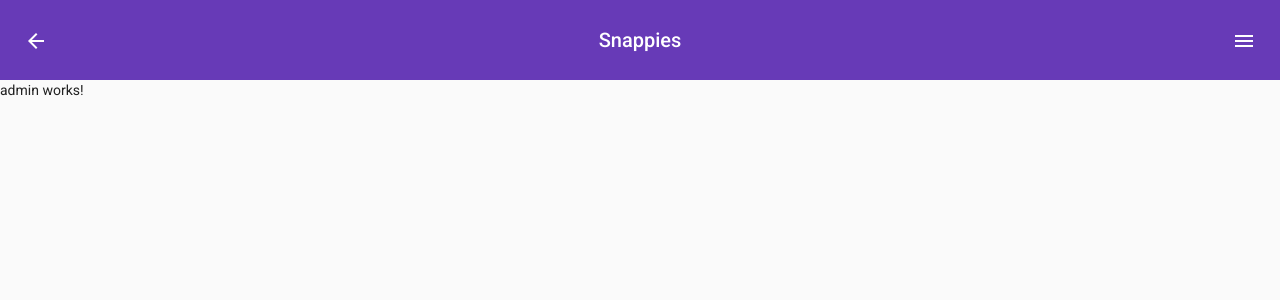
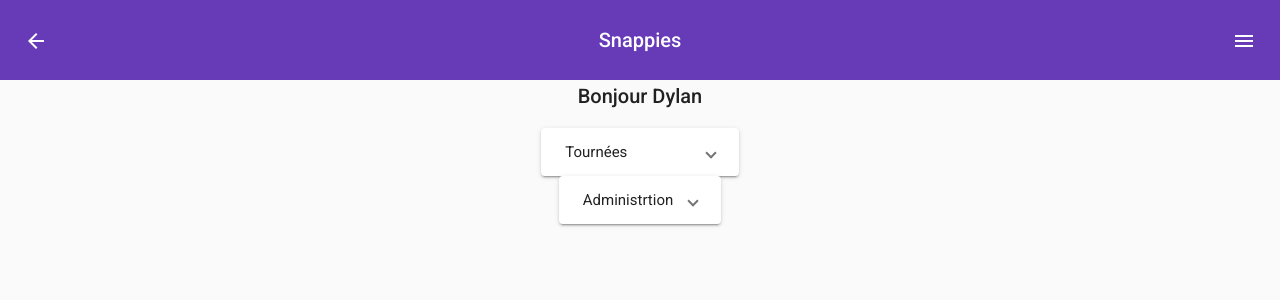
Before and after one commit to pfe-2023-group-03/snappies-front, an Angular app: page /admin in a window 1280 px wide. Shown: the top 300 px of the page. Built offline with nearby package versions, Linux system fonts and the light colour scheme.

Commit message:
feat: admin content added + service for navigation

```diff
--- a/src/app/admin/admin.component.css
+++ b/src/app/admin/admin.component.css
@@ -0,0 +1,11 @@
+.center-text {
+    display: flex;
+    flex-direction: column;
+    align-items: center;
+    text-align: center;
+}
+
+.panel-content {
+  display: flex;
+  flex-direction: column;
+}
--- a/src/app/admin/admin.component.html
+++ b/src/app/admin/admin.component.html
@@ -1 +1,23 @@
-<p>admin works!</p>
+<div class="center-text">
+    <h2>Bonjour Dylan</h2>
+
+    <mat-expansion-panel>
+        <mat-expansion-panel-header>
+        <mat-panel-title>Tournées</mat-panel-title>
+        </mat-expansion-panel-header>
+        <div class="panel-content">
+            <button mat-raised-button color="primary" (click)="navigateTo('/users')">Voir les Tournées</button>  <!--change path-->
+            <button mat-raised-button color="primary" (click)="navigateTo('/login')">Gérer livreurs</button>  <!--change path-->
+            <button mat-raised-button color="primary" (click)="navigateTo('/users')">Gérer les Tournées</button>  <!--change path-->
+        </div>
+    </mat-expansion-panel>
+
+    <mat-expansion-panel>
+        <mat-expansion-panel-header>
+        <mat-panel-title>Administrtion</mat-panel-title>
+        </mat-expansion-panel-header>
+        <div class="panel-content">
+            <button mat-raised-button color="primary" (click)="navigateTo('/users')">admin</button>  <!--change path-->
+        </div>
+    </mat-expansion-panel>
+</div>
--- a/src/app/admin/admin.component.ts
+++ b/src/app/admin/admin.component.ts
@@ -1,17 +1,19 @@
 import { Component, OnInit } from '@angular/core';
+import { NavigationService } from '../services/navigation.service';
 
 @Component({
   selector: 'app-admin',
-  standalone: true,
-  imports: [],
   templateUrl: './admin.component.html',
   styleUrls: ['./admin.component.css']
 })
 export class AdminComponent implements OnInit{
 
-  constructor() { }
+  constructor(private navigationService: NavigationService) { }
 
   ngOnInit(): void {
     // Add initialization logic here
   }
+  navigateTo(route: string): void {
+    this.navigationService.navigateTo(route);
+  }
 }
--- a/src/app/app.module.ts
+++ b/src/app/app.module.ts
@@ -12,6 +12,8 @@
 import { MatToolbarModule } from '@angular/material/toolbar';
 import { ServiceWorkerModule } from '@angular/service-worker';
 import { MatSlideToggleModule } from '@angular/material/slide-toggle';
+import { AdminModule } from './admin/admin.module';
+import { NavigationService } from './services/navigation.service';
 
 
 
@@ -22,6 +24,7 @@
       UsersModule,
       NavbarModule,
       LoginformModule,
+      AdminModule,
       HttpClientModule,
       BrowserAnimationsModule,
       MatToolbarModule,
@@ -33,6 +36,7 @@
   // or after 30 seconds (whichever comes first).
   registrationStrategy: 'registerWhenStable:30000'
 })],
+  providers: [NavigationService],
   bootstrap: [AppComponent],
   schemas: [CUSTOM_ELEMENTS_SCHEMA]
 })
--- a/src/app/navbar/navbar.component.html
+++ b/src/app/navbar/navbar.component.html
@@ -9,7 +9,7 @@
 </mat-toolbar>
 
 <mat-sidenav-container style="height: 90%"> <!--HARDCODE LA TAILLE ATTENTION -->
-    <mat-sidenav mode="push" #sidenav position="end">
+    <mat-sidenav mode="over" #sidenav position="end">
         <mat-nav-list>
             <a mat-list-item (click)="navigateTo('/')">Home</a>
             <a mat-list-item (click)="navigateTo('/users')">Users</a>
--- a/src/app/navbar/navbar.component.ts
+++ b/src/app/navbar/navbar.component.ts
@@ -1,6 +1,6 @@
 import { Component, OnInit } from '@angular/core';
-import { Router } from '@angular/router';
 import { Location } from '@angular/common';
+import { NavigationService } from '../services/navigation.service';
 
 @Component({
   selector: 'app-navbar',
@@ -9,12 +9,12 @@
 })
 export class NavbarComponent implements OnInit {
 
-  constructor(private router: Router, private location: Location) {}
+  constructor(private location: Location, private navigationService: NavigationService) {}
 
   ngOnInit(): void {}
 
   navigateTo(route: string): void {
-    this.router.navigate([route]);
+    this.navigationService.navigateTo(route);
   }
 
   goBack(): void {
--- a/src/app/navbar/navbar.module.ts
+++ b/src/app/navbar/navbar.module.ts
@@ -9,6 +9,7 @@
 import { MatListModule } from '@angular/material/list';
 import { MatButtonModule } from '@angular/material/button';
 import { MatIconModule } from '@angular/material/icon';
+import { NavigationService } from '../services/navigation.service';
 
 @NgModule({
   declarations: [NavbarComponent],
@@ -21,6 +22,7 @@
     MatButtonModule,
     MatIconModule,
   ],
+  providers: [NavigationService],
   exports: [NavbarComponent],
 })
 export class NavbarModule {}
--- /dev/null
+++ b/src/app/services/navigation.service.ts
@@ -0,0 +1,14 @@
+// Service used to change navigation logic
+import { Injectable } from '@angular/core';
+import { Router } from '@angular/router';
+
+@Injectable({
+  providedIn: 'root'
+})
+export class NavigationService {
+  constructor(private router: Router) {}
+
+  navigateTo(route: string): void {
+    this.router.navigate([route]);
+  }
+}
--- a/src/app/users/user.service.ts
+++ b/src/app/users/user.service.ts
@@ -6,7 +6,7 @@
   providedIn: 'root'
 })
 export class UserService {
-  private apiUrl = 'http://localhost:3000/user'; // Replace with your NestJS API endpoint
+  private apiUrl = 'http://localhost:3000/users'; // Replace with your NestJS API endpoint
 
   constructor(private http: HttpClient) {}
 
```
Also changed, not shown: src/app/admin/admin.module.ts (+7 -2 lines).
